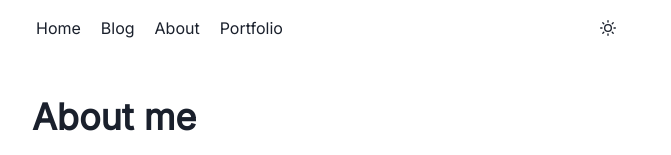
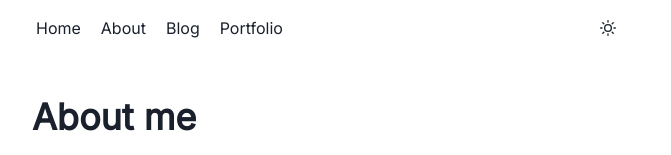
Before and after one commit to bsraya/bsraya, a Next.js app: page /about in a window 1280 px wide. Shown: the top 155 px of the page, without its empty margins (304-975 px from the left). Built offline with nearby package versions, Linux system fonts and the light colour scheme; a small style sheet from the web is missing.

Commit message:
chore: rearrange menu links

```diff
--- a/components/DropdownMenu.tsx
+++ b/components/DropdownMenu.tsx
@@ -31,15 +31,15 @@ export default function Dropdown(): JSX.Element {
         </LinkBox>
         <LinkBox>
           <MenuItem>
-            <NextLink href="/blog" passHref>
-              <LinkOverlay>Blog</LinkOverlay>
+            <NextLink href="/about" passHref>
+              <LinkOverlay>About</LinkOverlay>
             </NextLink>
           </MenuItem>
         </LinkBox>
         <LinkBox>
           <MenuItem>
-            <NextLink href="/about" passHref>
-              <LinkOverlay>About</LinkOverlay>
+            <NextLink href="/blog" passHref>
+              <LinkOverlay>Blog</LinkOverlay>
             </NextLink>
           </MenuItem>
         </LinkBox>
--- a/components/Navbar.tsx
+++ b/components/Navbar.tsx
@@ -34,8 +34,8 @@ export default function Navigation(): JSX.Element {
                         <>
                             <Flex mr="auto">
                                 <Navlink href="/">Home</Navlink>
+                                <Navlink href="/about">About</Navlink>
                                 <Navlink href="/blog">Blog</Navlink>
-                                <Navlink href="/about">About</Navlink>
                                 <Navlink href="/portfolio">Portfolio</Navlink>
                             </Flex>
                         </>
```
